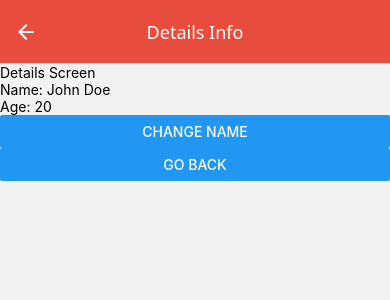
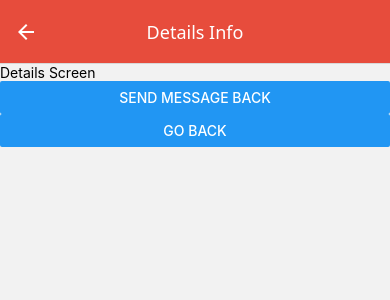
Before and after one commit to CzarinaStudio/appdev2, a React Native app in the folder react-native-navigation/: screen / in a window 390 px wide. Both pictures are taken after a click on the button "GO TO DETAILS". Shown: the top 300 px of the page. Built offline with nearby package versions, Linux system fonts and the light colour scheme.

Commit message:
Done with passing params to previous screen

```diff
--- a/react-native-navigation/App.js
+++ b/react-native-navigation/App.js
@@ -5,10 +5,18 @@ import { View, Text, Button } from 'react-native';
 
 const Stack = createNativeStackNavigator();
 
-function HomeScreen({ navigation }) {
+function HomeScreen({ navigation, route }) {
+  const updatedMessage = route.params?.message;
+
   return (
     <View>
       <Text>Home Screen</Text>
+
+      {updatedMessage && (
+        <Text style={{ marginTop: 10 }}>
+          Message from Details: {updatedMessage}
+        </Text>
+      )}
 
       <Button
         title="Go to Details"
@@ -23,20 +31,16 @@ function HomeScreen({ navigation }) {
   );
 }
 
-function DetailsScreen({ route, navigation }) {
-  const { userName, age } = route.params;
-
+function DetailsScreen({ navigation }) {
   return (
     <View>
       <Text>Details Screen</Text>
-      <Text>Name: {userName}</Text>
-      <Text>Age: {age}</Text>
 
       <Button
-        title="Change Name"
+        title="Send Message Back"
         onPress={() =>
-          navigation.setParams({
-            userName: 'Updated Name',
+          navigation.navigate('Home', {
+            message: 'Hello from Details Screen',
           })
         }
       />
```
